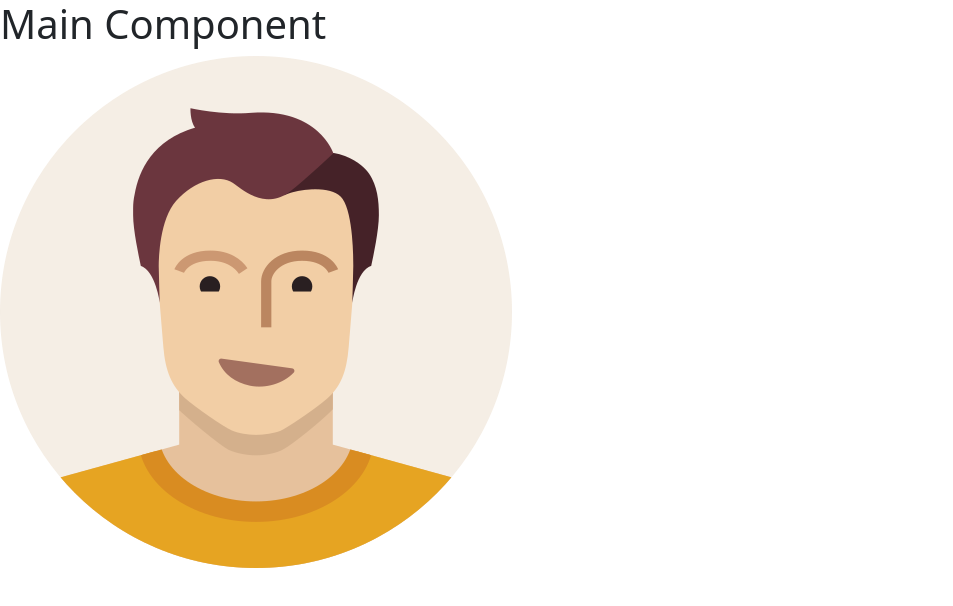
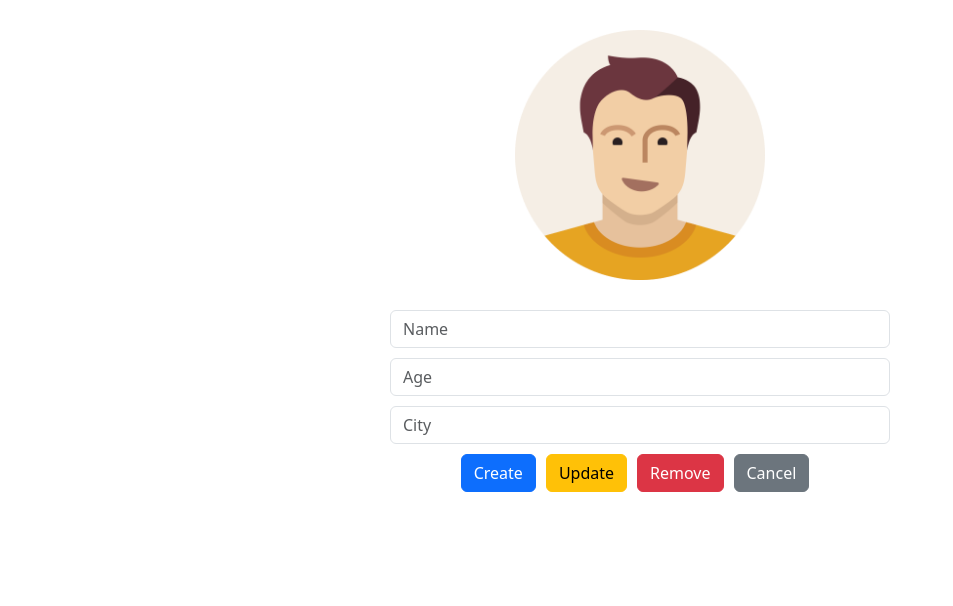
Before and after one commit to felipe-tiburcio/spring-angular-crud-front, an Angular app: page / in a window 1280 px wide. Shown: the top 606 px of the page, without its empty margins (0-953 px from the left). Built offline with nearby package versions, Linux system fonts and the light colour scheme.

Commit message:
user icon and styled form

```diff
--- a/src/app/main/main.component.html
+++ b/src/app/main/main.component.html
@@ -1,2 +1,11 @@
-<h1>Main Component</h1>
-<img src="assets/user-icon.png" alt="user-icon">
+<form action="">
+  <img src="assets/user-icon.png" alt="user-icon" />
+  <input placeholder="Name" class="form-control" />
+  <input type="number" placeholder="Age" class="form-control" />
+  <input placeholder="City" class="form-control" />
+
+  <input type="button" value="Create" class="btn btn-primary" />
+  <input type="button" value="Update" class="btn btn-warning" />
+  <input type="button" value="Remove" class="btn btn-danger" />
+  <input type="button" value="Cancel" class="btn btn-secondary" />
+</form>
--- a/src/app/main/main.component.scss
+++ b/src/app/main/main.component.scss
@@ -0,0 +1,18 @@
+img {
+  width: 250px;
+  margin-bottom: 30px;
+}
+
+form {
+  width: 500px;
+  margin: 30px auto;
+  text-align: center;
+}
+
+input {
+  margin-bottom: 10px;
+}
+
+input[type="button"] {
+  margin-right: 10px;
+}
```
